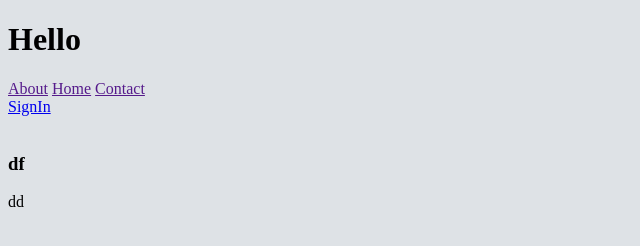
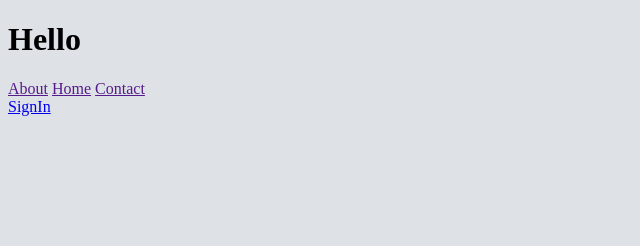
Before and after one commit to erwinshrestha17/HACKATHON, a plain HTML site: page index.html in a window 1280 px wide. Shown: the full height of the page, 0-640 px from the left. Drawn offline with Linux system fonts and the light colour scheme.

Commit message:
New html index
Signed-off-by: DELL <erwinshrestha17@gmai.com>

```diff
--- a/index.html
+++ b/index.html
@@ -24,8 +24,7 @@
       <main class="main">
         <section>
           <img alt="" src="" />
-          <h3>df</h3>
-          <p>dd</p>
+
         </section>
       </main>
     </section>
```
